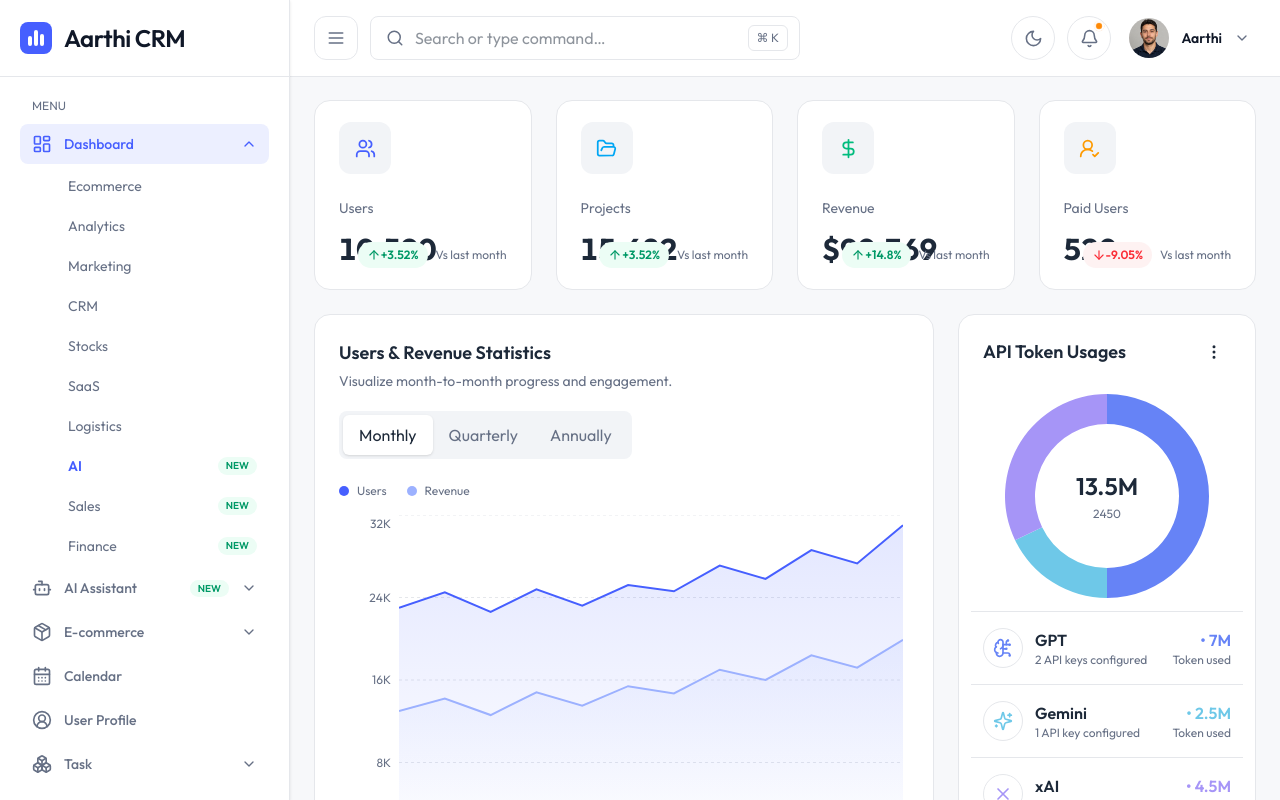
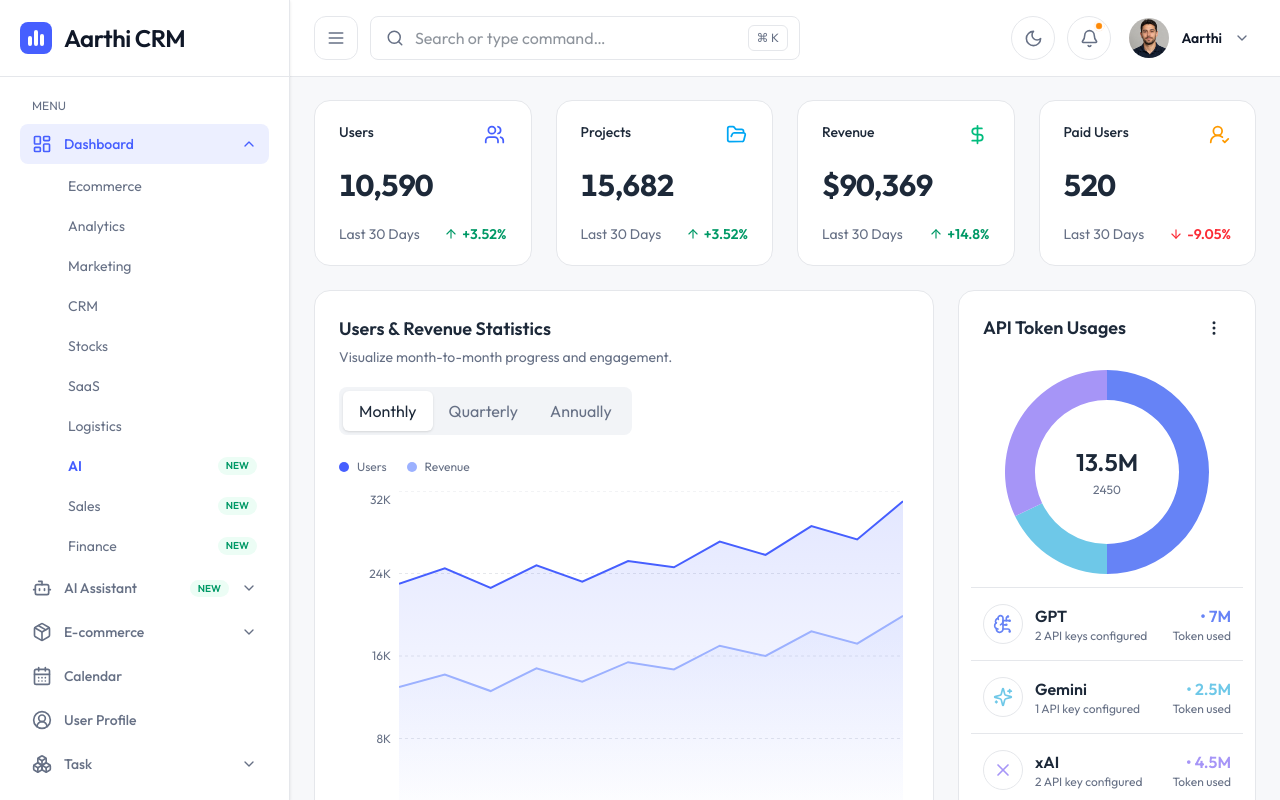
Before and after one commit to Aarthi4398/CRM_Dashboard, a Next.js app: page /ai in a window 1280 px wide. Shown: the top 800 px of the page. Built offline with nearby package versions, Linux system fonts and the light colour scheme.

Commit message:
fix(ui): align AI KPI cards with reference layout

```diff
--- a/src/components/ui/stat-card.tsx
+++ b/src/components/ui/stat-card.tsx
@@ -26,6 +26,6 @@ export function StatCard({ label, value, change, variant, down = false, icon, tr
   if (variant === "marketing") return <StatCardShell className="marketing-kpi panel p-6"><span className="grid h-[52px] w-[52px] place-items-center rounded-xl bg-[var(--soft)] [&_svg]:h-6 [&_svg]:w-6">{icon}</span><p className="muted mt-6 text-sm">{label}</p><div className="mt-3 flex items-end justify-between gap-3"><p className="text-[30px] font-bold leading-[38px] tabular-nums">{value}</p><div className="flex shrink-0 items-center gap-2"><ChangeBadge change={change} down={down} icon={trendIcon} spaced/><span className="muted whitespace-nowrap text-xs">Vs last month</span></div></div></StatCardShell>;
   if (variant === "ecommerce") return <StatCardShell className="ecommerce-kpi panel min-h-[188px] p-6"><span className="grid h-12 w-12 place-items-center rounded-xl bg-[var(--soft)]">{icon}</span><div className="mt-5 flex items-end justify-between gap-3"><div><p className="muted text-sm">{label}</p><p className="mt-1 text-3xl font-semibold tabular-nums">{value}</p></div><ChangeBadge change={change} down={down} icon={trendIcon}/></div></StatCardShell>;
   if (variant === "logistics") return <StatCardShell className="panel flex min-h-[98px] items-center gap-5 p-4"><span className="grid h-16 w-16 shrink-0 place-items-center rounded-2xl bg-[var(--soft)] text-[#344054]">{icon}</span><div className="min-w-0"><p className="text-2xl font-semibold leading-8 tabular-nums">{value}</p><div className="flex flex-wrap items-center gap-3"><p className="muted whitespace-nowrap text-sm">{label}</p><span className="badge bg-emerald-50 text-emerald-600">{change}</span></div></div></StatCardShell>;
-  if (variant === "ai") return <StatCardShell className="marketing-kpi panel p-6"><span className="grid h-[52px] w-[52px] place-items-center rounded-xl bg-[var(--soft)] [&_svg]:h-6 [&_svg]:w-6">{icon}</span><p className="muted mt-6 text-sm">{label}</p><div className="mt-3 flex items-end justify-between gap-3"><p className="text-[30px] font-bold leading-[38px] tabular-nums">{value}</p><div className="flex shrink-0 items-center gap-2"><ChangeBadge change={change} down={down} icon={trendIcon} spaced/><span className="muted whitespace-nowrap text-xs">Vs last month</span></div></div></StatCardShell>;
+  if (variant === "ai") return <StatCardShell className="panel flex h-full flex-col p-6"><div className="flex items-start justify-between gap-3"><p className="text-sm font-medium">{label}</p><span className="shrink-0 [&_svg]:h-6 [&_svg]:w-6">{icon}</span></div><p className="mt-5 text-[30px] font-bold leading-[38px] tracking-[-.02em] tabular-nums">{value}</p><div className="mt-auto flex items-center justify-between gap-3 pt-5"><p className="muted text-sm">{comparison ?? "Last 30 Days"}</p><span className={`flex items-center gap-1 text-sm font-semibold ${down ? "text-red-500" : "text-emerald-600"}`}>{trendIcon}<span>{change}</span></span></div></StatCardShell>;
   return <StatCardShell className="panel p-5"><div className="flex items-center justify-between"><p className="muted text-sm">{label}</p>{icon}</div><p className="mt-3 text-3xl font-semibold">{value}</p><div className="mt-3 flex items-center justify-between"><p className="muted text-xs">{comparison ?? "Last 30 Days"}</p><span className={`flex items-center gap-1 text-xs font-semibold ${down ? "text-red-500" : "text-emerald-600"}`}>{trendIcon} {change}</span></div></StatCardShell>;
 }
```
